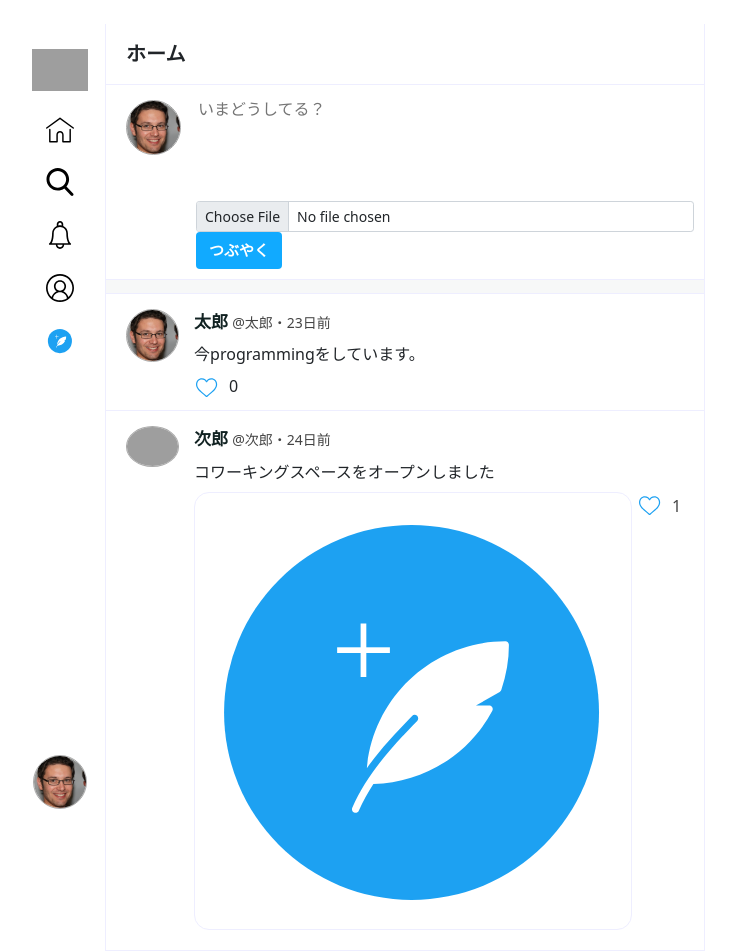
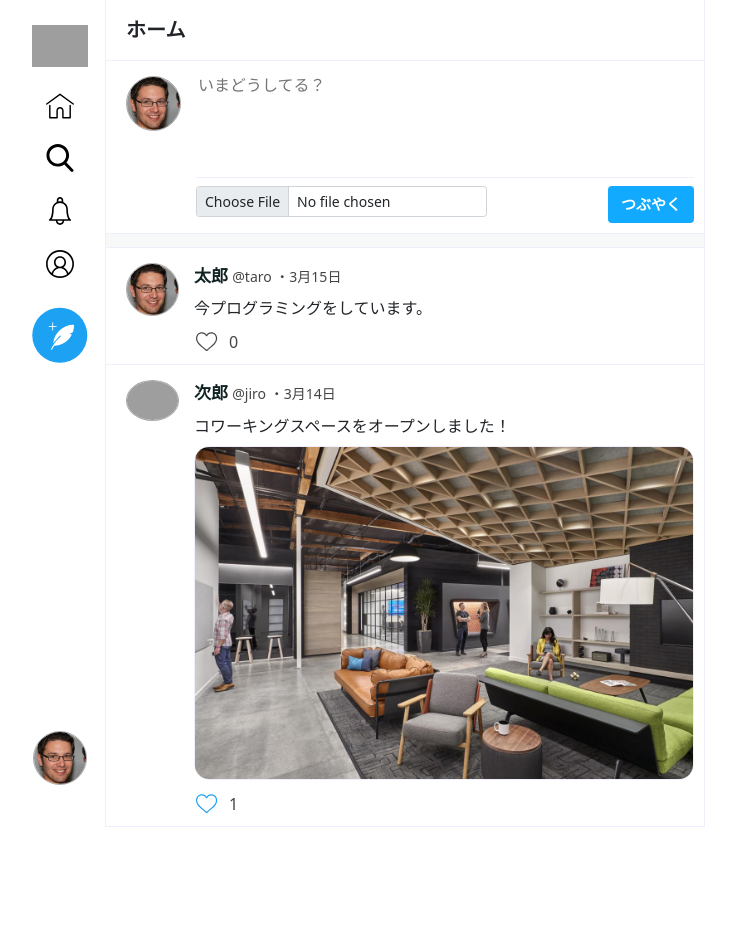
Before and after one commit to takeuchikatsuya/TwitterClone, a PHP site: page /home.php in a window 1280 px wide. Shown: the whole page, without its empty margins (280-1016 px from the left). After the commit the page ends 827 px from the top, so only its background shows below. Run offline with PHP 8.4, Linux system fonts and the light colour scheme; grey boxes are pictures that could not be loaded.

Commit message:
ホーム画面にPHPを組み込みました

```diff
--- a/TWITTERCLONE/views/home.php
+++ b/TWITTERCLONE/views/home.php
@@ -1,28 +1,126 @@
+<?php
+// エラー表示あり
+ini_set('display_errors', 1);
+// 日本時間にする
+date_default_timezone_set('Asia/Tokyo');
+// URL/ディレクトリ設定
+define('HOME_URL', '/TwitterClone/');
+
+///////////////////////////////////////
+// ツイート一覧
+///////////////////////////////////////
+$view_tweets = [
+    [
+        'user_id' => 1,
+        'user_name' => 'taro',
+        'user_nickname' => '太郎',
+        'user_image_name' => 'sample-person.jpg',
+        'tweet_body' => '今プログラミングをしています。',
+        'tweet_image_name' => null,
+        'tweet_created_at' => '2021-03-15 14:00:00',
+        'like_id' => null,
+        'like_count' => 0,
+    ],
+    [
+        'user_id' => 2,
+        'user_name' => 'jiro',
+        'user_nickname' => '次郎',
+        'user_image_name' => null,
+        'tweet_body' => 'コワーキングスペースをオープンしました！',
+        'tweet_image_name' => 'sample-post.jpg',
+        'tweet_created_at' => '2021-03-14 14:00:00',
+        'like_id' => 1,
+        'like_count' => 1,
+    ],
+];
+
+///////////////////////////////////////
+// 便利な関数
+///////////////////////////////////////
+
+/**
+ * 画像ファイル名から画像のURLを生成
+ *
+ * @param string $name 画像ファイル名
+ * @param string $type ユーザー画像かツイート画像
+ * @return string
+ */
+function buildImagePath(string $name = null, string $type)
+{
+    if ($type === 'user' && !isset($name)) {
+        return HOME_URL . 'Views/img/icon-default-user.svg';
+    }
+
+    return HOME_URL . 'Views/img_uploaded/' . $type . '/' . htmlspecialchars($name);
+}
+
+/**
+ * 指定した日時からどれだけ経過したかを取得
+ *
+ * @param string $datetime 日時
+ * @return string
+ */
+function convertToDayTimeAgo(string $datetime)
+{
+    $unix = strtotime($datetime);
+    $now = time();
+    $diff_sec = $now - $unix;
+
+    if ($diff_sec < 60) {
+        $time = $diff_sec;
+        $unit = '秒前';
+    } elseif ($diff_sec < 3600) {
+        $time = $diff_sec / 60;
+        $unit = '分前';
+    } elseif ($diff_sec < 86400) {
+        $time = $diff_sec / 3600;
+        $unit = '時間前';
+    } elseif ($diff_sec < 2764800) {
+        $time = $diff_sec / 86400;
+        $unit = '日前';
+    } else {
+        if (date('Y') != date('Y', $unix)) {
+            $time = date('Y年n月j日', $unix);
+        } else {
+            $time = date('n月j日', $unix);
+        }
+        return $time;
+    }
+
+    return (int)$time . $unit;
+}
+
+
+
+?>
 <!DOCTYPE html>
 <html lang="ja">
+
 <head>
     <meta charset="UTF-8">
     <meta http-equiv="X-UA-Compatible" content="IE=edge">
     <meta name="viewport" content="width=device-width, initial-scale=1.0">
-    <meta name="discription=" content="ホーム画面です">
-    <link rel="icon" href="img/logo-twitterblue.svg">
-   <!-- bootstrap css -->
+    <meta name="description" content="ホーム画面です">
+    <link rel="icon" href="<?php echo HOME_URL; ?>Views/img/logo-twitterblue.svg">
+    <!-- Bootstrap CSS -->
     <link href="https://cdn.jsdelivr.net/npm/bootstrap@5.0.0-beta1/dist/css/bootstrap.min.css" rel="stylesheet" integrity="sha384-giJF6kkoqNQ00vy+HMDP7azOuL0xtbfIcaT9wjKHr8RbDVddVHyTfAAsrekwKmP1" crossorigin="anonymous">
-    <link href="css/style.css" rel="stylesheet">
-    <title>ホーム画面/twitterクローン</title>
+    <link href="<?php echo HOME_URL; ?>Views/css/style.css" rel="stylesheet">
+
+    <title>ホーム画面 / Twitterクローン</title>
 </head>
+
 <body class="home">
     <div class="container">
         <div class="side">
             <div class="side-inner">
                 <ul class="nav flex-column">
-                    <li class="nav-item"><a href="home.php" class="nav-link"><img src=".\img\logo-twitterblue.svg" alt="" class="icon"></a></li>
-                    <li class="nav-item"><a href="home.php" class="nav-link"><img src=".\img\icon-home.svg" alt=""></a></li>
-                    <li class="nav-item"><a href="search.php" class="nav-link"><img src=".\img\icon-search.svg" alt=""></a></li>
-                    <li class="nav-item"><a href="notification.php" class="nav-link"><img src=".\img\icon-notification.svg" alt=""></a></li>
-                    <li class="nav-item"><a href="profile.php" class="nav-link"><img src=".\img\icon-profile.svg" alt=""></a></li>
-                    <li class="nav-item"><a href="post.php" class="nav-link"><img src=".\img\icon-post-tweet-twitterblue.svg" alt=""></a></li>
-                    <li class="nav-item my-icon"><img src="./img_uploaded/user/sample-person.jpg" alt="顔写真" class="posttweet"></li>
+                    <li class="nav-item"><a href="home.php" class="nav-link"><img src="<?php echo HOME_URL; ?>Views/img/logo-twitterblue.svg" alt="" class="icon"></a></li>
+                    <li class="nav-item"><a href="home.php" class="nav-link"><img src="<?php echo HOME_URL; ?>Views/img/icon-home.svg" alt=""></a></li>
+                    <li class="nav-item"><a href="search.php" class="nav-link"><img src="<?php echo HOME_URL; ?>Views/img/icon-search.svg" alt=""></a></li>
+                    <li class="nav-item"><a href="notification.php" class="nav-link"><img src="<?php echo HOME_URL; ?>Views/img/icon-notification.svg" alt=""></a></li>
+                    <li class="nav-item"><a href="profile.php" class="nav-link"><img src="<?php echo HOME_URL; ?>Views/img/icon-profile.svg" alt=""></a></li>
+                    <li class="nav-item"><a href="post.php" class="nav-link"><img src="<?php echo HOME_URL; ?>Views/img/icon-post-tweet-twitterblue.svg" alt="" class="post-tweet"></a></li>
+                    <li class="nav-item my-icon"><img src="<?php echo HOME_URL; ?>Views/img_uploaded/user/sample-person.jpg" alt=""></li>
                 </ul>
             </div>
         </div>
@@ -32,12 +130,12 @@
             </div>
             <div class="tweet-post">
                 <div class="my-icon">
-                <img src="./img_uploaded/user/sample-person.jpg" alt="">
+                    <img src="<?php echo HOME_URL; ?>Views/img_uploaded/user/sample-person.jpg" alt="">
                 </div>
                 <div class="input-area">
-                    <form action="post.php" methot="post" enctype="multipart/form-date">
-                        <textarea name="body" placeholder="いまどうしてる？" maxlenght="140"></textarea>
-                        <div class="botom-area">
+                    <form action="post.php" method="post" enctype="multipart/form-data">
+                        <textarea name="body" placeholder="いまどうしてる？" maxlength="140"></textarea>
+                        <div class="bottom-area">
                             <div class="mb-0">
                                 <input type="file" name="image" class="form-control form-control-sm">
                             </div>
@@ -46,56 +144,55 @@
                     </form>
                 </div>
             </div>
+
             <div class="ditch"></div>
+
+            <?php if (empty($view_tweets)) : ?>
+                <p class="p-3">ツイートがまだありません</p>
+            <?php else : ?>
                 <div class="tweet-list">
+                    <?php foreach ($view_tweets as $view_tweet) : ?>
                         <div class="tweet">
                             <div class="user">
                                 <a href="profile.php?user_id=1">
-                                <img src="./img_uploaded/user/sample-person.jpg" alt="">
+                                    <img src="<?php echo buildImagePath($view_tweet['user_image_name'], 'user'); ?>" alt="">
                                 </a>
                             </div>
                             <div class="content">
                                 <div class="name">
-                                <a href="profile.php?user_id=1">
-                                    <span class="nickname">太郎</span>
-                                    <span class="user-name">@太郎・23日前</span>
+                                    <a href="profile.php?user_id=<?php echo htmlspecialchars($view_tweet['user_id']); ?>">
+                                        <span class="nickname"><?php echo htmlspecialchars($view_tweet['user_nickname']); ?></span>
+                                        <span class="user-name">@<?php echo htmlspecialchars($view_tweet['user_name']); ?> ・<?php echo convertToDayTimeAgo($view_tweet['tweet_created_at']); ?></span>
                                     </a>
                                 </div>
-                            <p>今programmingをしています。</p>
+
+                                <p><?php echo htmlspecialchars($view_tweet['tweet_body']); ?></p>
+
+                                <?php if (isset($view_tweet['tweet_image_name'])) : ?>
+                                    <img src="<?php echo buildImagePath($view_tweet['tweet_image_name'], 'tweet'); ?>" alt="" class="post-image">
+                                <?php endif; ?>
+
                                 <div class="icon-list">
                                     <div class="like">
-                                    <img src="img\icon-heart-twitterblue.svg" alt="">
+                                        <?php
+                                        if (isset($view_tweet['like_id'])) {
+                                            // いいね！している場合
+                                            echo '<img src="' . HOME_URL . 'Views/img/icon-heart-twitterblue.svg" alt="">';
+                                        } else {
+                                            echo '<img src="' . HOME_URL . 'Views/img/icon-heart.svg" alt="">';
+                                        }
+                                        ?>
                                     </div>
-                                <div class="lilevount">0</div>
+                                    <div class="like-count"><?php echo htmlspecialchars($view_tweet['like_count']); ?></div>
                                 </div>
                             </div>
                         </div>
+                    <?php endforeach; ?>
 
-                    <div class="tweet">
-                        <div class="user">
-                            <a href="profile.php?user_id=1">
-                                <img src="img\icon-default-user.svg" alt="">
-                            </a>
                 </div>
-                        <div class="content">
-                            <div class="name">
-                                <a href="profile.php?user_id=1">
-                                    <span class="nickname">次郎</span>
-                                    <span class="user-name">@次郎・24日前</span>
-                                </a>
-                            </div>
-                            <p>コワーキングスペースをオープンしました</p>
-                            <div class="icon-list">
-                                <img src="img\icon-post-tweet-twitterblue.svg" alt="" class="post-image">
-                                <div class="like">
-                                    <img src="img\icon-heart-twitterblue.svg" alt="">
-                                </div>
-                                <div class="like-count">1</div>
-                            </div>
-                        </div>
-                    </div>
-                </div>
+            <?php endif; ?>
         </div>
     </div>
 </body>
+
 </html>
```
Lines whose indentation alone changed are shown as unchanged.
